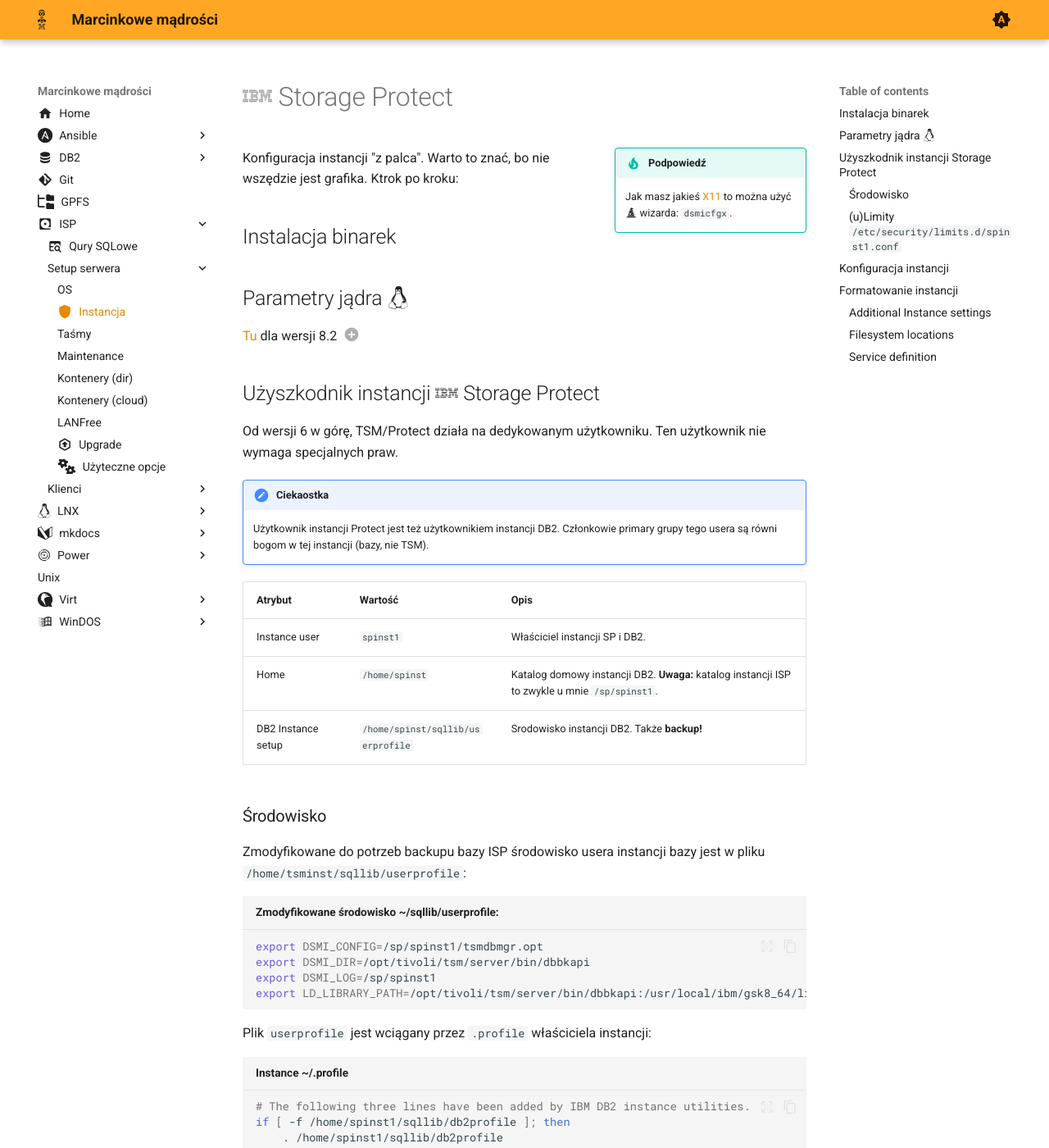
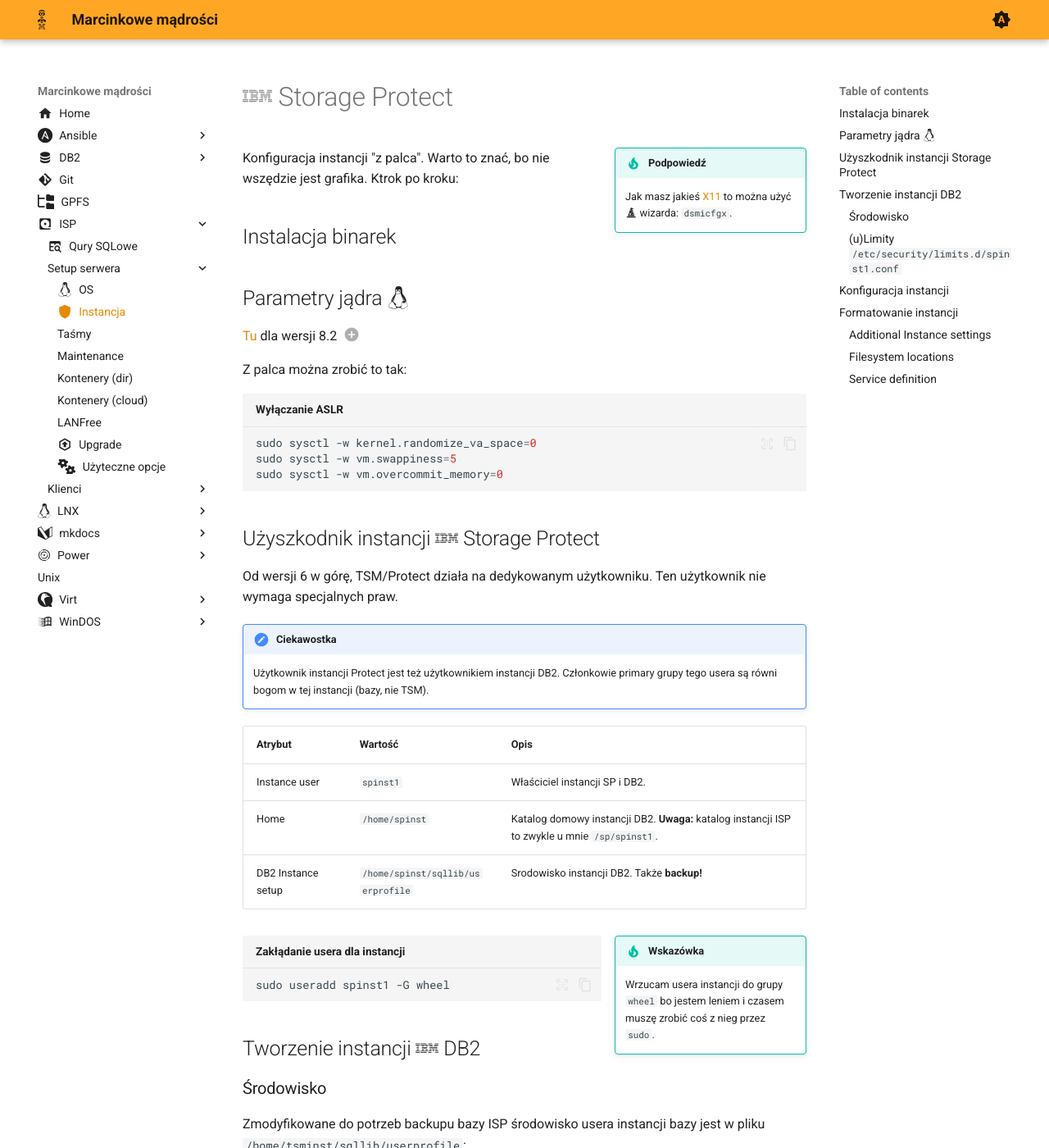
Before and after one commit to stecenator/notki, an MkDocs documentation site: the page built from docs/ISP/setup_instance.md, in a window 1280 px wide and 1400 px high. Shown: the whole window at 82% size. Built offline with MkDocs 1.6.1 and Material for MkDocs 9.7.7, drawn with Linux system fonts in a browser that asks for light colours; some of the changed text lies outside the part shown.

Commit message:
Porządki w instalacji instancji ISP

````diff
--- a/docs/ISP/setup_instance.md
+++ b/docs/ISP/setup_instance.md
@@ -20,11 +20,19 @@
 
 1. Mam na to playbooka :simple-ansible:nsible. Pewnie kiedyś go tu opiszę.
 
+Z palca można zrobić to tak:
+
+```sh title="Wyłączanie ASLR"
+sudo sysctl -w kernel.randomize_va_space=0
+sudo sysctl -w vm.swappiness=5
+sudo sysctl -w vm.overcommit_memory=0
+```
+
 ## Użyszkodnik instancji :IBM-bw: Storage Protect
 
 Od wersji 6 w górę, TSM/Protect działa na dedykowanym użytkowniku. Ten użytkownik nie wymaga specjalnych praw.
 
-!!! Note "Ciekaostka"
+!!! Note "Ciekawostka"
     Użytkownik instancji Protect jest też użytkownikiem instancji DB2. Członkowie primary grupy tego usera są równi bogom w tej instancji (bazy, nie TSM).
 
 | Atrybut            | Wartość | Opis |
@@ -32,6 +40,17 @@
 | Instance user      | `spinst1` | Właściciel instancji SP i DB2. |
 | Home               | `/home/spinst` | Katalog domowy instancji DB2. __Uwaga:__ katalog instancji ISP to zwykle u mnie  `/sp/spinst1`. |
 | DB2 Instance setup | `/home/spinst/sqllib/userprofile` | Srodowisko instancji DB2. Także __backup!__ |
+
+!!! Tip inline end "Wskazówka"
+    Wrzucam usera instancji do grupy `wheel` bo jestem leniem i czasem muszę zrobić coś z nieg przez `sudo`.
+
+```sh title="Zakłądanie usera dla instancji"
+sudo useradd spinst1 -G wheel
+```
+
+## Tworzenie instancji :IBM-bw: DB2
+
+
 
 ### Środowisko
 
@@ -61,6 +80,17 @@
 spinst1 soft nofile 65536
 spinst1 hard nofile 65536
 ```
+
+!!! Tip "`ulimit` na AIXie"
+    Parę rzeczy w AIXie wyjętym z pudełka trzeba zmienić:
+
+    Do `/etc/security/limits` w sekcji `default` albo dla `spinst1` wpisać:
+
+    ```
+    nofiles = 65536
+    nproc = 8192
+    fsize = -1
+    ```
 
 ## Konfiguracja instancji
 
````
Also changed, not shown: docs/ISP/setup_os.md (+5 -27 lines).
